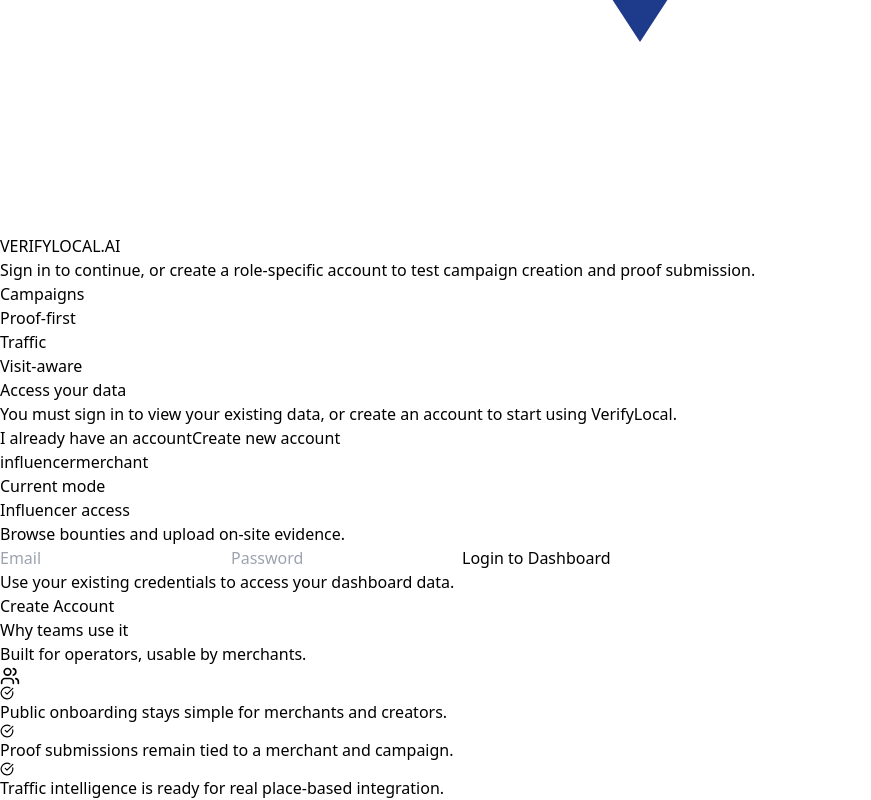
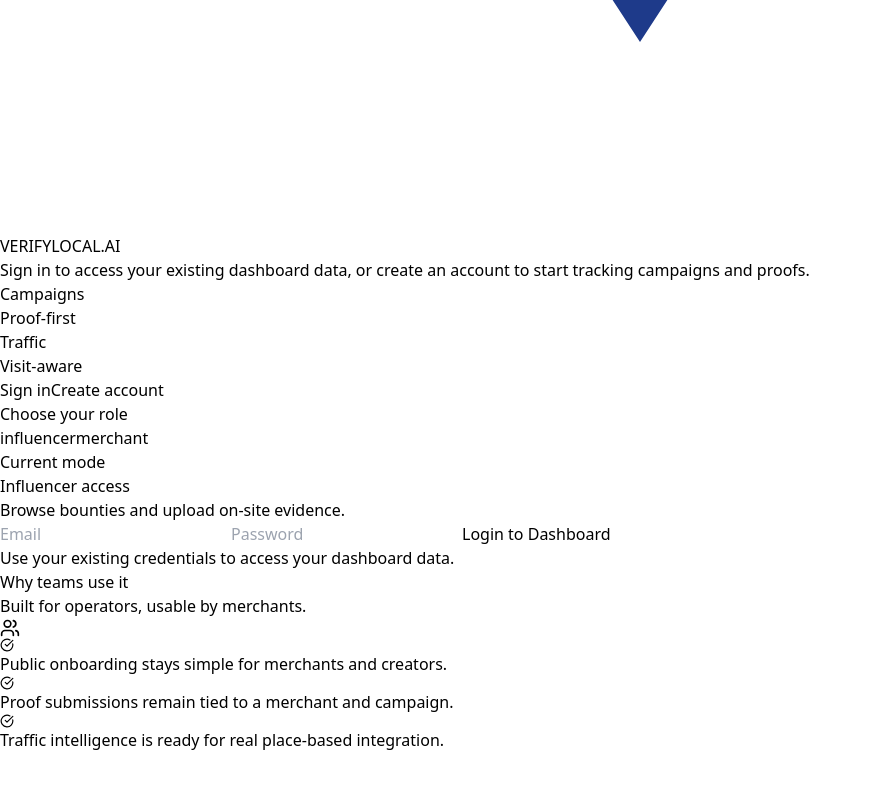
Before and after one commit to hongbo106/verifylocal.ai, a React (Vite) app: page / in a window 1280 px wide. Shown: the part 3204-4004 px from the top of the page, without its empty margins (0-871 px from the left). After the commit the page ends 3956 px from the top, so only its background shows below. Built offline with nearby package versions, Linux system fonts and the light colour scheme.

Commit message:
Polish auth panel: remove duplicate access block and simplify login/create flow

```diff
--- a/src/App.jsx
+++ b/src/App.jsx
@@ -163,7 +163,7 @@
                 </span>
               </div>
               <BrandLogo className="h-12" />
-              <p className={`mt-4 text-sm leading-relaxed ${isAdminPortal ? 'text-slate-300' : 'text-slate-600'}`}>{isAdminPortal ? 'Use your internal admin credentials to access the operator dashboard.' : 'Sign in to continue, or create a role-specific account to test campaign creation and proof submission.'}</p>
+              <p className={`mt-4 text-sm leading-relaxed ${isAdminPortal ? 'text-slate-300' : 'text-slate-700'}`}>{isAdminPortal ? 'Use your internal admin credentials to access the operator dashboard.' : 'Sign in to access your existing dashboard data, or create an account to start tracking campaigns and proofs.'}</p>
               {!isAdminPortal && <div className="mt-5 grid grid-cols-2 gap-3">
                 <div className="rounded-2xl border border-slate-200 bg-white px-4 py-3">
                   <p className="text-[10px] font-black uppercase tracking-[0.2em] text-slate-400">Campaigns</p>
@@ -177,15 +177,14 @@
             </div>
 
             <div className="p-8">
-              {!isAdminPortal && <div className="mb-6 rounded-2xl border border-blue-100 bg-blue-50 px-4 py-4">
-                <p className="text-[10px] font-black uppercase tracking-[0.2em] text-blue-700">Access your data</p>
-                <p className="mt-2 text-sm text-blue-900 font-semibold leading-relaxed">You must sign in to view your existing data, or create an account to start using VerifyLocal.</p>
-                <div className="mt-4 grid grid-cols-2 gap-2">
-                  <button type="button" onClick={() => setAuthMode('signin')} className={`rounded-xl px-3 py-2 text-[10px] font-black uppercase tracking-widest border transition-all ${authMode === 'signin' ? 'bg-white border-blue-300 text-blue-700 shadow-sm' : 'bg-transparent border-blue-200 text-blue-600/80'}`}>I already have an account</button>
-                  <button type="button" onClick={() => setAuthMode('signup')} className={`rounded-xl px-3 py-2 text-[10px] font-black uppercase tracking-widest border transition-all ${authMode === 'signup' ? 'bg-white border-blue-300 text-blue-700 shadow-sm' : 'bg-transparent border-blue-200 text-blue-600/80'}`}>Create new account</button>
+              {!isAdminPortal && <div className="mb-6 rounded-2xl border border-slate-200 bg-slate-50 p-1.5">
+                <div className="grid grid-cols-2 gap-1.5">
+                  <button type="button" onClick={() => setAuthMode('signin')} className={`rounded-xl px-3 py-2.5 text-[10px] font-black uppercase tracking-widest transition-all ${authMode === 'signin' ? 'bg-white text-blue-700 shadow-sm border border-blue-200' : 'text-slate-500'}`}>Sign in</button>
+                  <button type="button" onClick={() => setAuthMode('signup')} className={`rounded-xl px-3 py-2.5 text-[10px] font-black uppercase tracking-widest transition-all ${authMode === 'signup' ? 'bg-white text-blue-700 shadow-sm border border-blue-200' : 'text-slate-500'}`}>Create account</button>
                 </div>
               </div>}
 
+              <p className="text-[10px] font-black uppercase tracking-[0.2em] text-slate-400 mb-3">Choose your role</p>
               <div className="flex bg-slate-100 p-1 rounded-2xl mb-6">
                 {availableRoles.map(r => (
                   <button key={r} onClick={() => setRoleMode(r)} className={`flex-1 py-3 text-[10px] font-black uppercase tracking-widest rounded-xl transition-all ${roleMode === r ? 'bg-white shadow-md text-blue-600' : 'text-slate-400'}`}>{r}</button>
@@ -217,8 +216,6 @@
                 <button className={`w-full py-5 rounded-2xl font-black uppercase tracking-widest shadow-xl ${isAdminPortal ? 'bg-cyan-400 text-slate-950 shadow-cyan-500/20' : 'bg-[#1E3A8A] text-white shadow-blue-100'}`}>{authMode === 'signin' ? 'Login to Dashboard' : 'Create Account & Continue'}</button>
                 <p className={`text-[11px] font-bold mt-2 ${isAdminPortal ? 'text-slate-400' : 'text-slate-500'}`}>{authMode === 'signin' ? 'Use your existing credentials to access your dashboard data.' : 'Create your account first, then you can access your dashboard data.'}</p>
               </form>
-
-              {!isAdminPortal && <button onClick={() => { setAuthMode(authMode === 'signin' ? 'signup' : 'signin'); }} className="w-full mt-6 text-[10px] text-blue-600 underline font-black uppercase tracking-widest">{authMode === 'signin' ? 'Create Account' : 'Return to Login'}</button>}
             </div>
           </div>
 
```
